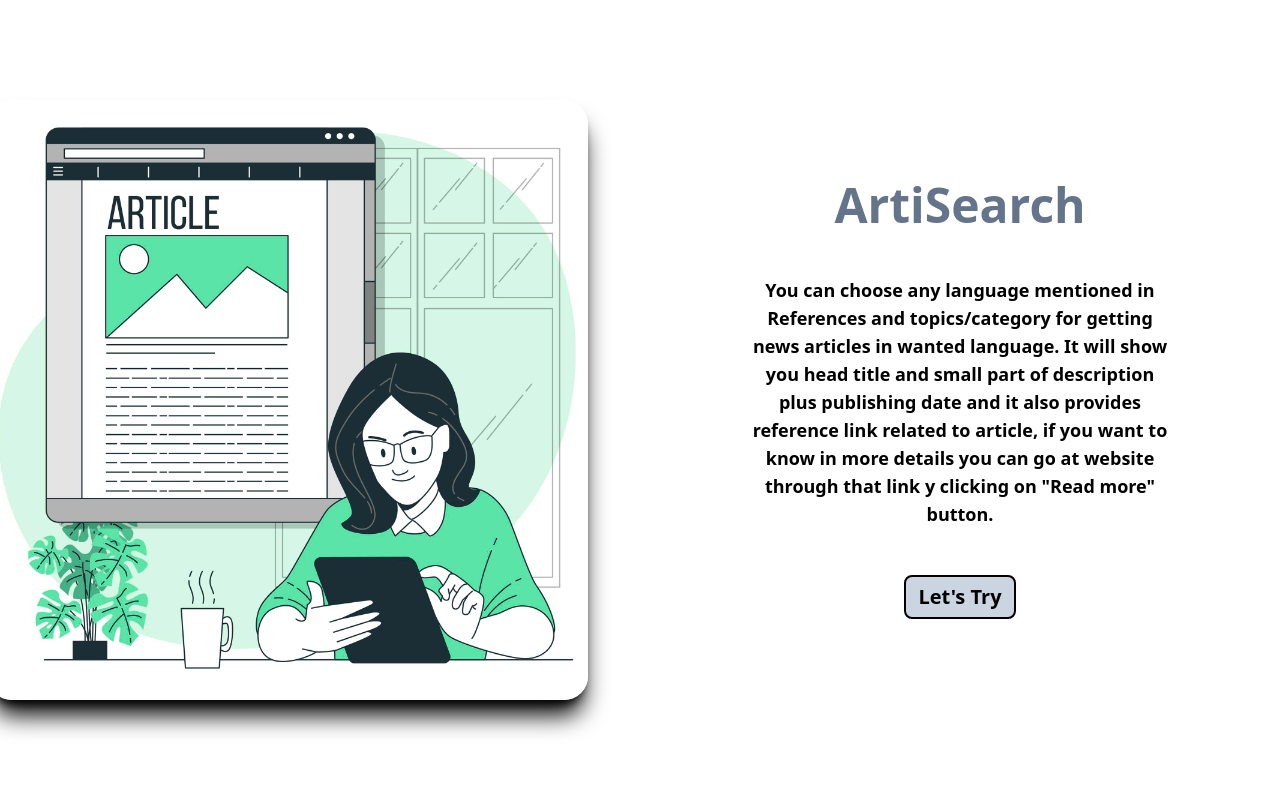
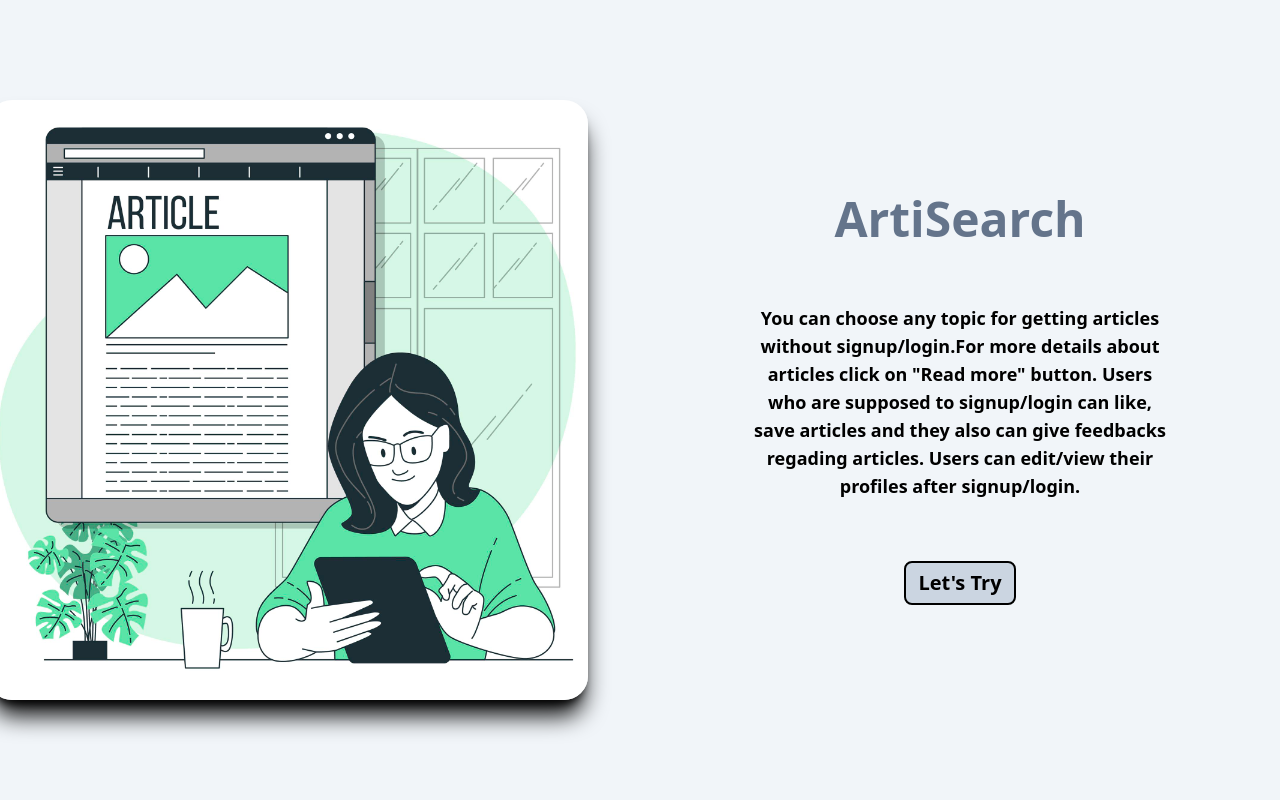
Before and after one commit to dobariyapurva2003/Intern_project, a React (Create React App) app: page / in a window 1280 px wide. Shown: the top 800 px of the page. Built offline with nearby package versions, Linux system fonts and the light colour scheme.

Commit message:
Modify UI

```diff
--- a/src/After_login.js
+++ b/src/After_login.js
@@ -30,13 +30,13 @@ const After_login = (props) => {
         topic = props.topic;
 
         if (props.topic === "default" || props.topic === "") {
-            const response1 = await fetch(`https://newsapi.org/v2/everything?q=${props.u_branch}&sortBy=relevancy&language=${props.lang}&apiKey=a466305c62384973907af3f9184c4e75`);
+            const response1 = await fetch(`https://newsapi.org/v2/everything?q=${props.u_branch}&sortBy=relevancy&language=en&apiKey=a466305c62384973907af3f9184c4e75`);
             const data1 = await response1.json();
             setUser(data1);
             console.log(data1);
         }
         else {
-            const response1 = await fetch(`https://newsapi.org/v2/everything?q=${props.topic}&sortBy=relevancy&language=${props.lang}&apiKey=a466305c62384973907af3f9184c4e75`);
+            const response1 = await fetch(`https://newsapi.org/v2/everything?q=${props.topic}&sortBy=relevancy&language=en&apiKey=a466305c62384973907af3f9184c4e75`);
             const data1 = await response1.json();
             setUser(data1);
             console.log(data1);
--- a/src/Folder.js
+++ b/src/Folder.js
@@ -66,7 +66,14 @@ const Folder = (props) => {
                                         </div>
                                     </div>
                                 );
-                            }) : <><div>waiting...</div></>
+                            }) : <>
+                            <div className="h-screen flex w-full">
+                                <div className=" w-full flex justify-center">
+                                    <div className="grid grid-col-1 content-center text-5xl font-bold">
+                                        No Article Saved Yet
+                                    </div>
+                                </div>
+                            </div></>
                         }
                     </div>
                 </div>
--- a/src/Home.js
+++ b/src/Home.js
@@ -3,9 +3,9 @@ import React from "react";
 const Home = () => {
     return (
         <>
-            <div className="">
+            <div className="bg-slate-100">
                 <div className="flex flex-row">
-                <div className=" w-1/2 h-screen flex justify-center items-center">
+                    <div className=" w-1/2 h-screen flex justify-center items-center">
                         <img className="h-3/4 mr-16 rounded-3xl shadow-xl shadow-black"
                             src="../bg1.jpg" alt="loading"></img>
                     </div>
@@ -19,14 +19,13 @@ const Home = () => {
                                 </div>
                                 <div className="flex justify-center text-center text-lg
                                 font-semibold mx-8">
-                                    <h1>You can choose any language mentioned in
-                                        References and topics/category for getting news
-                                        articles in wanted language. It will show you head
-                                        title and small part of description plus publishing
-                                        date and it also provides reference link related to
-                                        article, if you want to know in more details you can
-                                        go at website through that link y clicking on "Read more"
-                                        button.</h1>
+                                    <h1>You can choose any topic for getting
+                                        articles without signup/login.For more details
+                                        about articles click on "Read more" button. Users who are
+                                        supposed to signup/login can like, save articles and
+                                        they also can give feedbacks regading articles.
+                                        Users can edit/view their profiles after signup/login.
+                                    </h1>
                                 </div>
                                 <div className="flex justify-center text-xl font-semibold">
                                     <button className="px-3 bg-slate-300 hover:bg-white
@@ -47,7 +46,7 @@ const Home = () => {
 
 
 
-                <div className="flex flex-row">
+                {/* <div className="flex flex-row">
 
                     <div className=" w-1/2 h-screen flex justify-center items-center">
                         <div className="w-3/4 h-2/3
@@ -73,13 +72,13 @@ const Home = () => {
                         <img className="h-3/4 rounded-full "
                             src="../wishlist.jpg" alt="loading"></img>
                     </div>
-                </div>
+                </div> */}
 
 
                 {/* For next content */}
 
 
-                <div className="flex flex-row">
+                {/* <div className="flex flex-row">
                 <div className=" w-1/2 h-screen flex justify-center items-center">
                         <img className="h-3/4 rounded-full"
                             src="../view_profile.jpg" alt="loading"></img>
@@ -103,14 +102,14 @@ const Home = () => {
                         </div>
                     </div>
 
-                </div>
+                </div> */}
 
 
 
 
 
 
-                <div className="flex flex-row">
+                {/* <div className="flex flex-row">
 
                     <div className=" w-1/2 h-screen flex justify-center items-center">
                         <div className="w-3/4 h-2/3
@@ -136,12 +135,12 @@ const Home = () => {
                         <img className="h-2/3 mr-20 rounded-xl shadow-md shadow-black"
                             src="../folder2.jpg" alt="loading"></img>
                     </div>
-                </div>
+                </div> */}
 
 
 
 
-                <div className="flex flex-row">
+                {/* <div className="flex flex-row">
                 <div className=" w-1/2 mr-16 h-screen flex justify-center items-center">
                         <img className="h-2/3 w-2/3 rounded-xl shadow-md shadow-black"
                             src="../feedback.jpg" alt="loading"></img>
@@ -164,7 +163,8 @@ const Home = () => {
                         </div>
                     </div>
 
-                </div>
+                </div> */}
+
             </div>
         </>
     )
--- a/src/Landing_page.js
+++ b/src/Landing_page.js
@@ -6,7 +6,7 @@ const Landing_page = (props) => {
     const [users, setUsers] = useState([]);
 
     const fetchData = async () => {
-        const response1 = await fetch(`https://newsapi.org/v2/everything?q=${props.topic}&sortBy=relevancy&language=${props.lang}&apiKey=a466305c62384973907af3f9184c4e75`);
+        const response1 = await fetch(`https://newsapi.org/v2/everything?q=${props.topic}&sortBy=relevancy&language=en&apiKey=a466305c62384973907af3f9184c4e75`);
         const data1 = await response1.json();
         setUsers(data1);
         console.log(data1);
```
